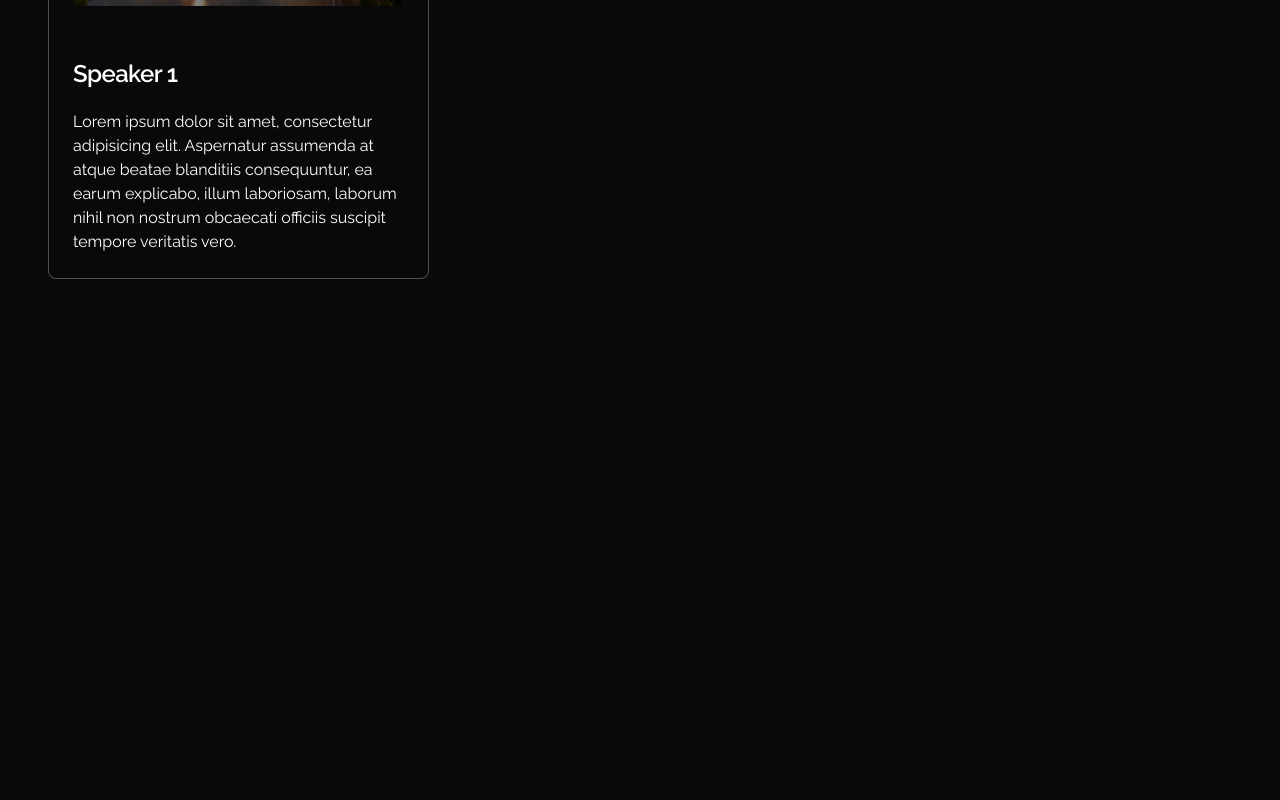
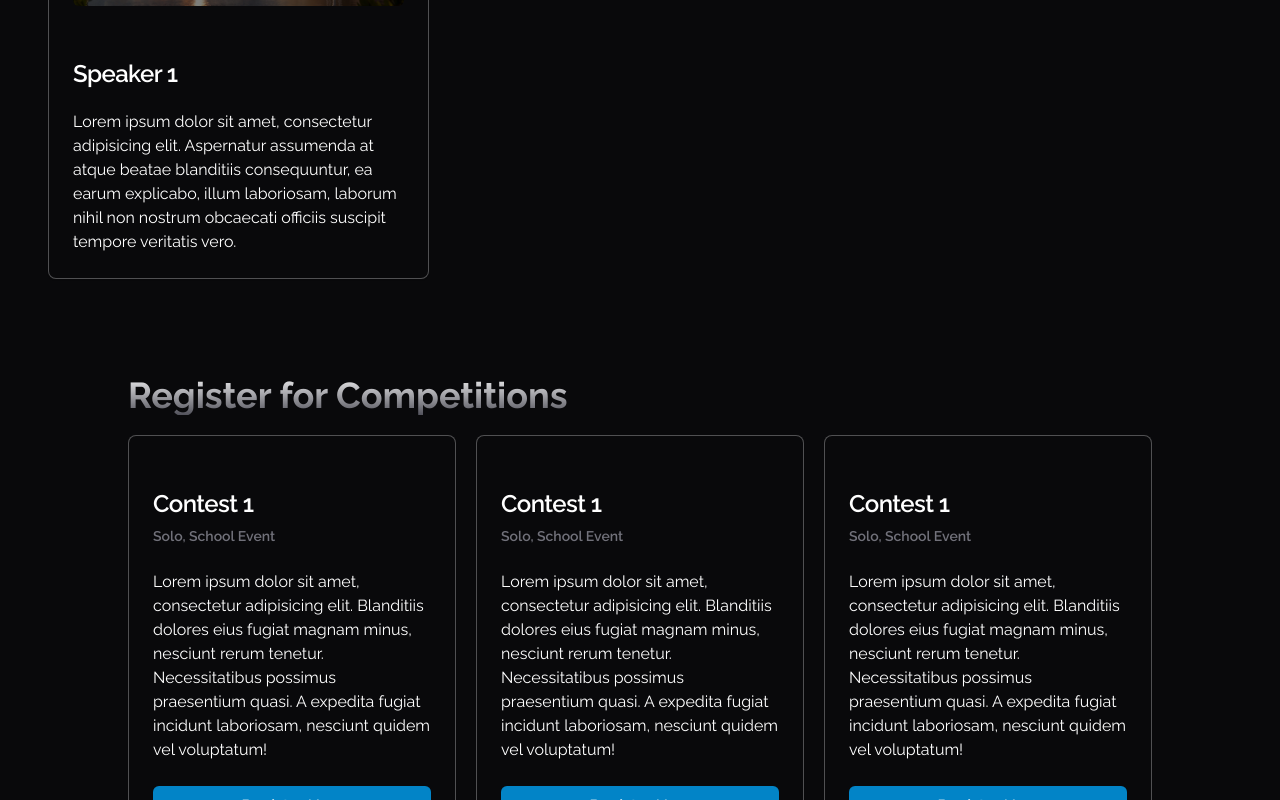
Before and after one commit to Voldemort271/space-day, a Next.js app: page / in a window 1280 px wide. Shown: the part 3144-3944 px from the top of the page. Before the commit the page ends 3519 px from the top, so only its background shows below. Built offline with nearby package versions, Linux system fonts and the light colour scheme.

Commit message:
Register section done

```diff
--- a/app/page.tsx
+++ b/app/page.tsx
@@ -2,6 +2,7 @@ import HomeAbout from "@/components/HomeAbout";
 import HomeDesc from "@/components/HomeDesc";
 import HomeSchedule from "@/components/HomeSchedule";
 import Speakers from "@/components/Speakers";
+import RegisterSection from "@/components/RegisterSection";
 
 export default function Home() {
   return (
@@ -16,6 +17,9 @@ export default function Home() {
       <div className="max-w-screen-xl">
         <Speakers />
       </div>
+      <div className="max-w-screen-lg">
+        <RegisterSection />
+      </div>
     </main>
   );
 }
--- a/components/EventCard.tsx
+++ b/components/EventCard.tsx
@@ -16,7 +16,6 @@ interface Props {
 
 const EventCard = ({ title, date, time, children }: Props) => {
   return (
-    <div>
     <Card className="bg-foreground border-zinc-100/[0.3] text-background">
       <CardContent className="mt-8 space-y-2.5">
         <CardTitle>{title}</CardTitle>
@@ -26,7 +25,6 @@ const EventCard = ({ title, date, time, children }: Props) => {
         <p>{children}</p>
       </CardFooter>
     </Card>
-    </div>
   );
 };
 
--- /dev/null
+++ b/components/RegisterSection.tsx
@@ -0,0 +1,86 @@
+import React from "react";
+import {
+  Card,
+  CardContent,
+  CardDescription,
+  CardFooter,
+  CardHeader,
+  CardTitle,
+} from "@/components/ui/card";
+
+const RegisterSection = () => {
+  return (
+    <div className="w-full space-y-5">
+      <div className="text-2xl sm:text-4xl font-bold bg-gradient-to-t from-zinc-600 to-zinc-100 text-transparent bg-clip-text">
+        Register for Competitions
+      </div>
+      <div className="grid grid-cols-1 lg:grid-cols-3 gap-5">
+        <Card className="bg-foreground border-zinc-100/[0.3] text-background">
+          <CardHeader className="mt-8 space-y-2.5">
+            <CardTitle>Contest 1</CardTitle>
+            <CardDescription className="font-semibold">
+              Solo, School Event
+            </CardDescription>
+          </CardHeader>
+          <CardContent>
+            <p>
+              Lorem ipsum dolor sit amet, consectetur adipisicing elit.
+              Blanditiis dolores eius fugiat magnam minus, nesciunt rerum
+              tenetur. Necessitatibus possimus praesentium quasi. A expedita
+              fugiat incidunt laboriosam, nesciunt quidem vel voluptatum!
+            </p>
+          </CardContent>
+          <CardFooter>
+            <button className="w-full px-4 py-2 bg-sky-600 rounded-md font-semibold">
+              Register Now
+            </button>
+          </CardFooter>
+        </Card>
+        <Card className="bg-foreground border-zinc-100/[0.3] text-background">
+          <CardHeader className="mt-8 space-y-2.5">
+            <CardTitle>Contest 1</CardTitle>
+            <CardDescription className="font-semibold">
+              Solo, School Event
+            </CardDescription>
+          </CardHeader>
+          <CardContent>
+            <p>
+              Lorem ipsum dolor sit amet, consectetur adipisicing elit.
+              Blanditiis dolores eius fugiat magnam minus, nesciunt rerum
+              tenetur. Necessitatibus possimus praesentium quasi. A expedita
+              fugiat incidunt laboriosam, nesciunt quidem vel voluptatum!
+            </p>
+          </CardContent>
+          <CardFooter>
+            <button className="w-full px-4 py-2 bg-sky-600 rounded-md font-semibold">
+              Register Now
+            </button>
+          </CardFooter>
+        </Card>
+        <Card className="bg-foreground border-zinc-100/[0.3] text-background">
+          <CardHeader className="mt-8 space-y-2.5">
+            <CardTitle>Contest 1</CardTitle>
+            <CardDescription className="font-semibold">
+              Solo, School Event
+            </CardDescription>
+          </CardHeader>
+          <CardContent>
+            <p>
+              Lorem ipsum dolor sit amet, consectetur adipisicing elit.
+              Blanditiis dolores eius fugiat magnam minus, nesciunt rerum
+              tenetur. Necessitatibus possimus praesentium quasi. A expedita
+              fugiat incidunt laboriosam, nesciunt quidem vel voluptatum!
+            </p>
+          </CardContent>
+          <CardFooter>
+            <button className="w-full px-4 py-2 bg-sky-600 rounded-md font-semibold">
+              Register Now
+            </button>
+          </CardFooter>
+        </Card>
+      </div>
+    </div>
+  );
+};
+
+export default RegisterSection;
```
Lines whose indentation alone changed are shown as unchanged.
